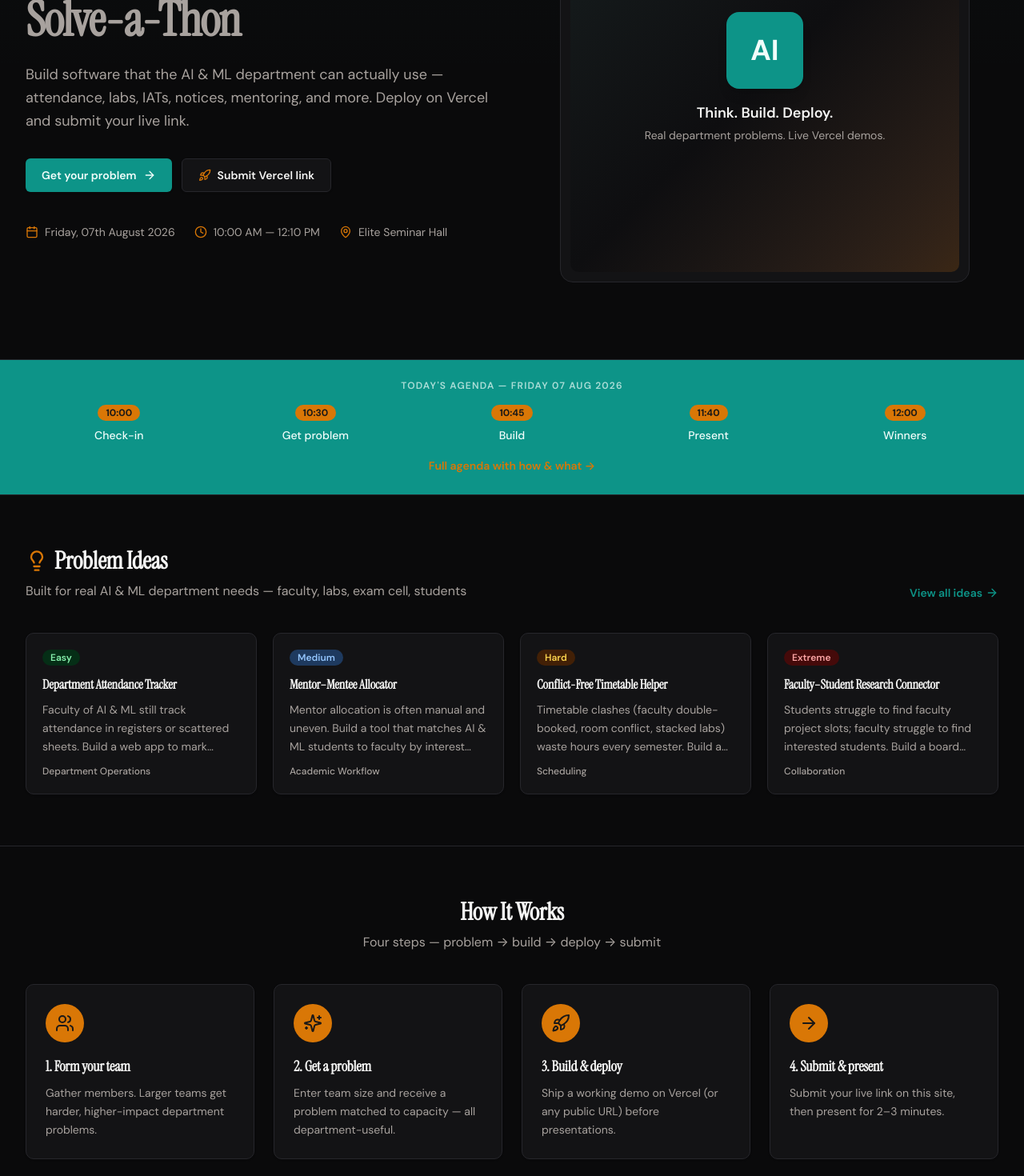
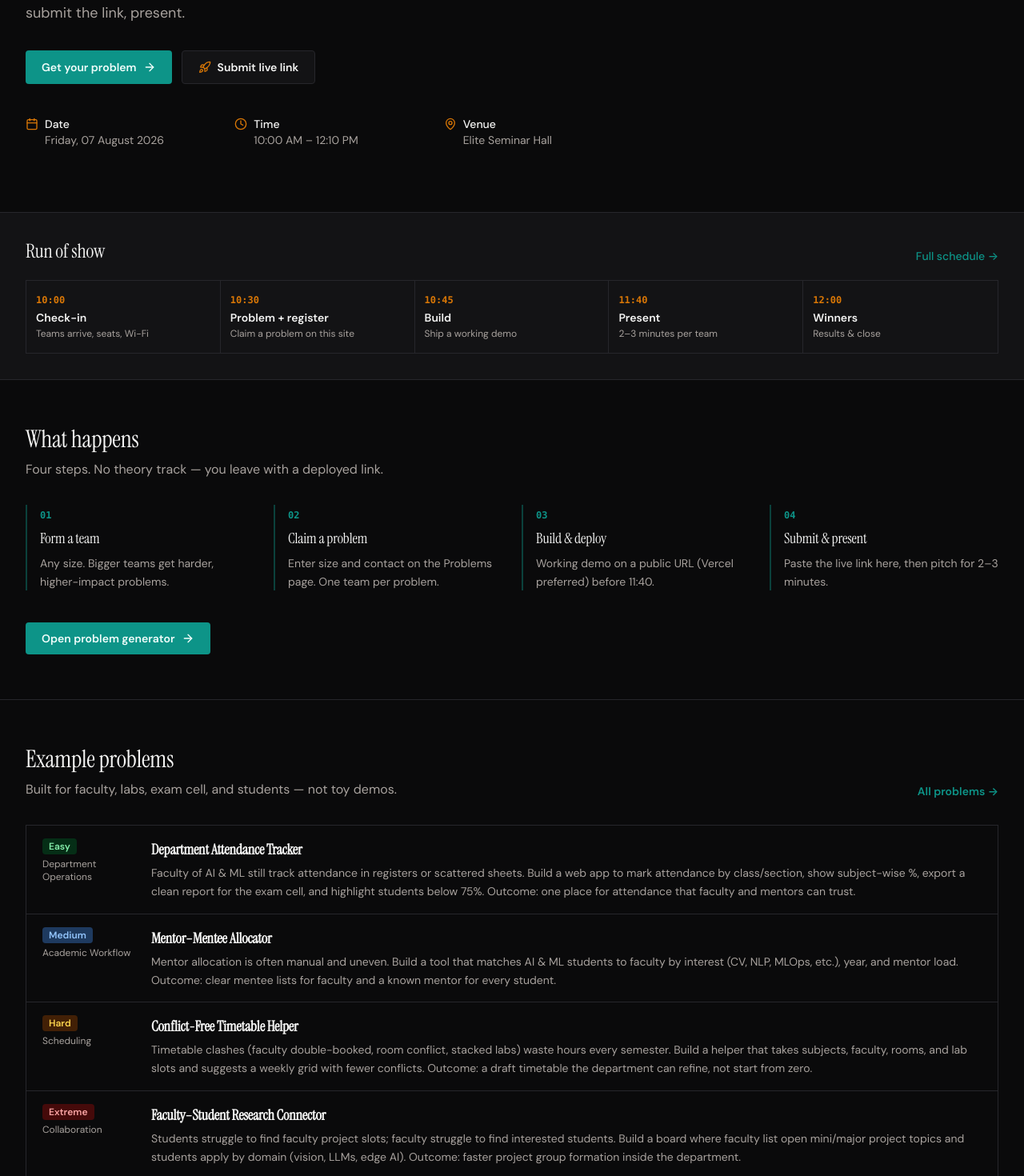
Before and after one commit to sairambn/AI-Competition, a React (Vite) app: page / in a window 1280 px wide. Shown: the part 320-1790 px from the top of the page at 80% size. Built offline with nearby package versions, Linux system fonts and the light colour scheme.

Commit message:
Rewrite homepage to escape AI SaaS landing patterns
- Concrete event copy instead of marketing fluff
- Break three-card / four-card grid default
- Agenda as practical strip, not product feature row
- Less icon-in-circle decoration
- Stronger institutional voice for the college event

```diff
--- a/src/pages/HomePage.tsx
+++ b/src/pages/HomePage.tsx
@@ -3,10 +3,7 @@ import {
   Calendar,
   Clock,
   MapPin,
-  Users,
-  Sparkles,
   ArrowRight,
-  Lightbulb,
   Rocket,
 } from "lucide-react";
 import { PROBLEMS, type Difficulty } from "@/data/problems";
@@ -36,212 +33,200 @@ const featured = [
   PROBLEMS.find((p) => p.id === "11")!,
 ];
 
+const AGENDA = [
+  { t: "10:00", l: "Check-in", d: "Teams arrive, seats, Wi-Fi" },
+  { t: "10:30", l: "Problem + register", d: "Claim a problem on this site" },
+  { t: "10:45", l: "Build", d: "Ship a working demo" },
+  { t: "11:40", l: "Present", d: "2–3 minutes per team" },
+  { t: "12:00", l: "Winners", d: "Results & close" },
+];
+
 export function HomePage() {
   return (
     <div className="flex flex-col">
-      <section className="hero-glow relative overflow-hidden border-b border-border bg-gradient-to-b from-background via-parchment to-background">
-        <div className="mx-auto grid max-w-7xl items-center gap-12 px-4 py-16 sm:px-6 lg:grid-cols-2 lg:px-8 lg:py-24">
-          <div className="max-w-2xl animate-fade-up">
-            <span className="mb-4 inline-flex items-center rounded-full bg-accent/90 px-3 py-1 text-xs font-semibold text-accent-foreground shadow-sm">
-              Department of AI & ML Presents
-            </span>
-            <h1 className="text-4xl font-extrabold tracking-tight text-foreground sm:text-5xl lg:text-6xl">
-              AI Problem
-              <br />
-              <span className="text-olive">Solve-a-Thon</span>
+      {/* Hero — left-weighted, event-first, no floating logo card */}
+      <section className="border-b border-border">
+        <div className="mx-auto max-w-7xl px-4 py-14 sm:px-6 lg:px-8 lg:py-20">
+          <div className="max-w-3xl animate-fade-up">
+            <p className="text-sm font-medium tracking-wide text-primary">
+              Dept. of AI & ML · Jeppiaar Engineering College
+            </p>
+            <h1 className="mt-3 text-4xl leading-[1.1] text-foreground sm:text-5xl lg:text-6xl">
+              AI Problem Solve-a-Thon
             </h1>
-            <p className="mt-6 text-lg leading-relaxed text-muted-foreground">
-              Build software that the AI & ML department can actually use —
-              attendance, labs, IATs, notices, mentoring, and more. Deploy on
-              Vercel and submit your live link.
+            <p className="mt-5 max-w-2xl text-base leading-relaxed text-muted-foreground sm:text-lg">
+              A 2-hour department event. Pick a real problem the AI & ML
+              department can use — attendance, labs, IATs, notices, mentoring —
+              build it, put it on Vercel, submit the link, present.
             </p>
+
             <div className="mt-8 flex flex-wrap gap-3">
               <Link
                 to="/problems"
-                className="btn-shine inline-flex items-center justify-center rounded-lg bg-primary px-5 py-2.5 text-sm font-semibold text-primary-foreground shadow-sm transition hover:bg-primary/90"
+                className="inline-flex items-center justify-center rounded-md bg-primary px-5 py-2.5 text-sm font-semibold text-primary-foreground hover:opacity-90"
               >
                 Get your problem <ArrowRight className="ml-2 h-4 w-4" />
               </Link>
               <Link
                 to="/submit"
-                className="inline-flex items-center justify-center gap-2 rounded-lg border border-border bg-card px-5 py-2.5 text-sm font-semibold text-foreground shadow-sm transition hover:bg-secondary"
+                className="inline-flex items-center justify-center gap-2 rounded-md border border-border bg-card px-5 py-2.5 text-sm font-semibold text-foreground hover:bg-secondary"
               >
-                <Rocket className="h-4 w-4 text-gold" /> Submit Vercel link
+                <Rocket className="h-4 w-4 text-gold" /> Submit live link
               </Link>
             </div>
-            <div className="mt-10 flex flex-wrap gap-6 text-sm text-muted-foreground">
-              <div className="flex items-center gap-2">
-                <Calendar className="h-4 w-4 text-gold" />
-                <span>Friday, 07th August 2026</span>
-              </div>
-              <div className="flex items-center gap-2">
-                <Clock className="h-4 w-4 text-gold" />
-                <span>10:00 AM — 12:10 PM</span>
-              </div>
-              <div className="flex items-center gap-2">
-                <MapPin className="h-4 w-4 text-gold" />
-                <span>Elite Seminar Hall</span>
+
+            <dl className="mt-10 grid gap-4 text-sm text-muted-foreground sm:grid-cols-3">
+              <div className="flex items-start gap-2">
+                <Calendar className="mt-0.5 h-4 w-4 shrink-0 text-gold" />
+                <div>
+                  <dt className="font-medium text-foreground">Date</dt>
+                  <dd>Friday, 07 August 2026</dd>
                 </div>
               </div>
-          </div>
-          <div className="relative mx-auto w-full max-w-md animate-scale-in delay-200 lg:max-w-lg">
-            <div className="hero-card-glow relative rounded-2xl border border-border bg-card p-3">
-              <div className="flex aspect-square items-center justify-center rounded-xl bg-gradient-to-br from-primary/10 via-parchment to-accent/20">
-                <div className="text-center">
-                  <div className="animate-float mx-auto mb-4 flex h-24 w-24 items-center justify-center rounded-2xl bg-primary text-primary-foreground shadow-lg">
-                    <span className="text-4xl font-extrabold">AI</span>
-                  </div>
-                  <p className="text-lg font-semibold text-foreground">
-                    Think. Build. Deploy.
-                  </p>
-                  <p className="mt-1 text-sm text-muted-foreground">
-                    Real department problems. Live Vercel demos.
-                  </p>
+              <div className="flex items-start gap-2">
+                <Clock className="mt-0.5 h-4 w-4 shrink-0 text-gold" />
+                <div>
+                  <dt className="font-medium text-foreground">Time</dt>
+                  <dd>10:00 AM – 12:10 PM</dd>
                 </div>
               </div>
+              <div className="flex items-start gap-2">
+                <MapPin className="mt-0.5 h-4 w-4 shrink-0 text-gold" />
+                <div>
+                  <dt className="font-medium text-foreground">Venue</dt>
+                  <dd>Elite Seminar Hall</dd>
                 </div>
+              </div>
+            </dl>
           </div>
         </div>
       </section>
 
-      <section className="border-b border-border bg-primary text-primary-foreground">
-        <div className="mx-auto max-w-7xl px-4 py-6 sm:px-6 lg:px-8">
-          <p className="mb-4 text-center text-xs font-semibold uppercase tracking-widest text-primary-foreground/70">
-            Today&apos;s agenda — Friday 07 Aug 2026
-          </p>
-          <div className="grid gap-3 sm:grid-cols-5">
-            {[
-              { t: "10:00", l: "Check-in" },
-              { t: "10:30", l: "Get problem" },
-              { t: "10:45", l: "Build" },
-              { t: "11:40", l: "Present" },
-              { t: "12:00", l: "Winners" },
-            ].map((s) => (
-              <div
-                key={s.t}
-                className="flex items-center gap-2 sm:flex-col sm:text-center"
-              >
-                <span className="rounded-full bg-accent px-2.5 py-0.5 text-xs font-bold text-accent-foreground">
-                  {s.t}
-                </span>
-                <span className="text-sm font-medium">{s.l}</span>
-              </div>
-            ))}
-          </div>
-          <div className="mt-4 text-center">
+      {/* Agenda — horizontal timeline, not 5 equal marketing cards */}
+      <section className="border-b border-border bg-card">
+        <div className="mx-auto max-w-7xl px-4 py-8 sm:px-6 lg:px-8">
+          <div className="mb-5 flex flex-wrap items-end justify-between gap-2">
+            <h2 className="text-2xl text-foreground">Run of show</h2>
             <Link
               to="/schedule"
-              className="text-sm font-semibold text-accent underline-offset-4 hover:underline"
+              className="text-sm font-medium text-primary hover:underline"
             >
-              Full agenda with how & what →
+              Full schedule →
+            </Link>
+          </div>
+          <ol className="grid gap-0 divide-y divide-border border border-border sm:grid-cols-5 sm:divide-x sm:divide-y-0">
+            {AGENDA.map((s) => (
+              <li key={s.t} className="px-4 py-4 sm:px-3">
+                <p className="font-mono text-xs font-semibold text-accent">{s.t}</p>
+                <p className="mt-1 text-sm font-semibold text-foreground">{s.l}</p>
+                <p className="mt-0.5 text-xs text-muted-foreground">{s.d}</p>
+              </li>
+            ))}
+          </ol>
+        </div>
+      </section>
+
+      {/* What you do — numbered list, not icon circles */}
+      <section className="border-b border-border px-4 py-14 sm:px-6 lg:px-8">
+        <div className="mx-auto max-w-7xl">
+          <h2 className="text-2xl text-foreground sm:text-3xl">What happens</h2>
+          <p className="mt-2 max-w-xl text-muted-foreground">
+            Four steps. No theory track — you leave with a deployed link.
+          </p>
+          <ol className="mt-8 grid gap-6 sm:grid-cols-2 lg:grid-cols-4">
+            {[
+              {
+                n: "01",
+                title: "Form a team",
+                text: "Any size. Bigger teams get harder, higher-impact problems.",
+              },
+              {
+                n: "02",
+                title: "Claim a problem",
+                text: "Enter size and contact on the Problems page. One team per problem.",
+              },
+              {
+                n: "03",
+                title: "Build & deploy",
+                text: "Working demo on a public URL (Vercel preferred) before 11:40.",
+              },
+              {
+                n: "04",
+                title: "Submit & present",
+                text: "Paste the live link here, then pitch for 2–3 minutes.",
+              },
+            ].map((item) => (
+              <li key={item.n} className="border-l-2 border-primary/40 pl-4">
+                <span className="font-mono text-xs font-semibold text-primary">
+                  {item.n}
+                </span>
+                <h3 className="mt-1 text-lg text-foreground">{item.title}</h3>
+                <p className="mt-1.5 text-sm leading-relaxed text-muted-foreground">
+                  {item.text}
+                </p>
+              </li>
+            ))}
+          </ol>
+          <div className="mt-10">
+            <Link
+              to="/problems"
+              className="inline-flex items-center gap-2 rounded-md bg-primary px-5 py-2.5 text-sm font-semibold text-primary-foreground hover:opacity-90"
+            >
+              Open problem generator <ArrowRight className="h-4 w-4" />
             </Link>
           </div>
         </div>
       </section>
 
-      <section className="border-b border-border bg-background px-4 py-16 sm:px-6 lg:px-8">
+      {/* Sample problems — list-like, not 4 equal marketing tiles */}
+      <section className="px-4 py-14 sm:px-6 lg:px-8">
         <div className="mx-auto max-w-7xl">
-          <div className="mb-10 flex flex-wrap items-end justify-between gap-4">
+          <div className="mb-8 flex flex-wrap items-end justify-between gap-3">
             <div>
-              <h2 className="flex items-center gap-2 text-3xl font-bold text-foreground">
-                <Lightbulb className="h-7 w-7 text-gold" /> Problem Ideas
+              <h2 className="text-2xl text-foreground sm:text-3xl">
+                Example problems
               </h2>
               <p className="mt-2 text-muted-foreground">
-                Built for real AI & ML department needs — faculty, labs, exam
-                cell, students
+                Built for faculty, labs, exam cell, and students — not toy demos.
               </p>
             </div>
             <Link
               to="/problems"
-              className="inline-flex items-center text-sm font-semibold text-primary hover:underline"
+              className="text-sm font-semibold text-primary hover:underline"
             >
-              View all ideas <ArrowRight className="ml-1 h-4 w-4" />
+              All problems →
             </Link>
           </div>
-          <div className="stagger grid gap-5 sm:grid-cols-2 lg:grid-cols-4">
+          <ul className="divide-y divide-border border border-border">
             {featured.map((idea) => (
-              <article
+              <li
                 key={idea.id}
-                className="card-lift flex flex-col rounded-xl border border-border bg-card p-5 shadow-sm"
+                className="flex flex-col gap-2 px-5 py-4 transition-colors hover:bg-secondary/40 sm:flex-row sm:items-start sm:gap-6"
               >
+                <div className="flex shrink-0 items-center gap-2 sm:w-28 sm:flex-col sm:items-start sm:gap-1">
                   <span
                     className={cn(
-                    "w-fit rounded-full px-2.5 py-0.5 text-xs font-semibold",
+                      "rounded px-2 py-0.5 text-xs font-semibold",
                       difficultyClass(idea.difficulty)
                     )}
                   >
                     {formatDifficulty(idea.difficulty)}
                   </span>
-                <h3 className="mt-3 text-base font-semibold text-foreground">
+                  <span className="text-xs text-muted-foreground">
+                    {idea.category}
+                  </span>
+                </div>
+                <div className="min-w-0 flex-1">
+                  <h3 className="text-base font-semibold text-foreground sm:text-lg">
                     {idea.title}
                   </h3>
-                <p className="mt-2 flex-1 text-sm leading-relaxed text-muted-foreground line-clamp-3">
+                  <p className="mt-1 text-sm leading-relaxed text-muted-foreground line-clamp-2">
                     {idea.description}
                   </p>
-                <p className="mt-3 text-xs font-medium text-olive">
-                  {idea.category}
-                </p>
-              </article>
+                </div>
+              </li>
             ))}
-          </div>
-        </div>
-      </section>
-
-      <section className="bg-background px-4 py-16 sm:px-6 lg:px-8">
-        <div className="mx-auto max-w-7xl">
-          <div className="mb-10 text-center">
-            <h2 className="text-3xl font-bold text-foreground">How It Works</h2>
-            <p className="mt-2 text-muted-foreground">
-              Four steps — problem → build → deploy → submit
-            </p>
-          </div>
-          <div className="stagger grid gap-6 sm:grid-cols-2 lg:grid-cols-4">
-            {[
-              {
-                icon: Users,
-                title: "1. Form your team",
-                text: "Gather members. Larger teams get harder, higher-impact department problems.",
-              },
-              {
-                icon: Sparkles,
-                title: "2. Get a problem",
-                text: "Enter team size and receive a problem matched to capacity — all department-useful.",
-              },
-              {
-                icon: Rocket,
-                title: "3. Build & deploy",
-                text: "Ship a working demo on Vercel (or any public URL) before presentations.",
-              },
-              {
-                icon: ArrowRight,
-                title: "4. Submit & present",
-                text: "Submit your live link on this site, then present for 2–3 minutes.",
-              },
-            ].map((item) => (
-              <div
-                key={item.title}
-                className="card-lift rounded-xl border border-border bg-card p-6 shadow-sm"
-              >
-                <div className="mb-4 flex h-12 w-12 items-center justify-center rounded-full bg-accent text-accent-foreground">
-                  <item.icon className="h-6 w-6" />
-                </div>
-                <h3 className="text-lg font-semibold text-foreground">
-                  {item.title}
-                </h3>
-                <p className="mt-2 text-sm leading-relaxed text-muted-foreground">
-                  {item.text}
-                </p>
-              </div>
-            ))}
-          </div>
-          <div className="mt-10 text-center">
-            <Link
-              to="/submit"
-              className="btn-shine inline-flex items-center gap-2 rounded-lg bg-primary px-6 py-3 text-sm font-semibold text-primary-foreground hover:bg-primary/90"
-            >
-              <Rocket className="h-4 w-4" /> Go to Submit
-            </Link>
-          </div>
+          </ul>
         </div>
       </section>
     </div>
```
Lines whose indentation alone changed are shown as unchanged.
